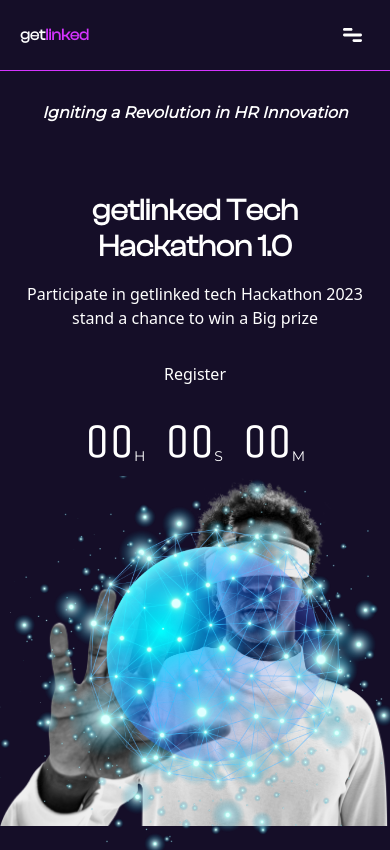
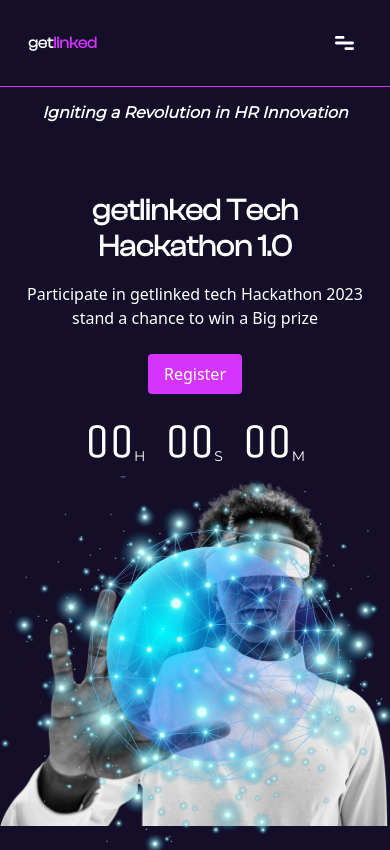
Before and after one commit to t-bello7/getlinked, a React (Vite) app: page / in a window 390 px wide. Shown: the top 850 px of the page. Built offline with nearby package versions, Linux system fonts and the light colour scheme.

Commit message:
ui: style navbar in mobile view

```diff
--- a/src/components/Navbar.jsx
+++ b/src/components/Navbar.jsx
@@ -4,6 +4,7 @@
 import { ScrollToPlugin } from 'gsap/ScrollToPlugin'
 import Button from './atoms/Button';
 import MenuIcon from '../assets/icons/menu-icon.svg'
+import CloseIcon from "../assets/icons/close-icon.svg"
 
 const navlinks = [
   {
@@ -13,20 +14,20 @@
 ]
 const Navbar = ({scrollRoutes}) => {
   const [navOpen, setNavOpen] = useState(false);
-  const navRef = useRef(null)
   const handleScroll = (event) => {
+    setNavOpen(!navOpen)
     gsap.registerPlugin(ScrollToPlugin)
     gsap.to(window, {duration: 1, scrollTo: scrollRoutes[event.target.dataset.id].current});
   }
   return (
-    <div className={`bg-transparent border-b border-b-lightPurple p-5 z-10 fixed container mx-auto flex justify-between items-center md:justify-start md:gap-10`}>
+    <div className={`bg-transparent border-b border-b-lightPurple p-7 z-10 fixed container mx-auto flex justify-between items-center md:justify-start md:gap-10`}>
       <div className="font-clashDisplay font-bold">
         <span className='font-bold text-white'>get</span><span className='text-lightPurple'>linked</span>
       </div>
-      <div className="navlinks flex items-center gap-12 md:w-full">
-        <Button variant='icon' iconPath={MenuIcon} onClick={() => setNavOpen(!navOpen)}/>
-        <div className={navOpen? "h-fit p-5 shadow-md absolute top-0 left-0 w-full" : "hidden md:flex md:w-full md:justify-between"}>
-          <ul className='h-fit md:flex md:gap-4'>
+      <Button variant='icon' iconPath={MenuIcon} onClick={() => setNavOpen(!navOpen)}/>
+      <div className={`h-[60vh] p-12 absolute left-[50%] translate-x-[-50%] w-[90%] rounded-lg bg-darkBlue ${navOpen ? 'top-0' :'-top-[1000%]'}`} >
+          <Button variant='icon' iconPath={CloseIcon} onClick={() => setNavOpen(!navOpen)} extraStyle="float-right"/>
+          <ul className='h-fit my-12 md:flex md:gap-4'>
             <li className='mb-2 pt-2 pb-2' data-id="timeline" onClick={handleScroll}> Timeline </li>
             <li className='mb-2 pt-2 pb-2' data-id="overview" onClick={handleScroll}> Overview </li>
             <li className='mb-2 pt-2 pb-2' data-id="faq" onClick={handleScroll}> FAQs </li>
@@ -37,10 +38,9 @@
               </li>
               ))
             }
+            <Button name="Register"/>
           </ul>
-          <Button name="Register"/>
         </div>
-      </div>
     </div>
   );
 }
--- a/src/components/atoms/Button.jsx
+++ b/src/components/atoms/Button.jsx
@@ -4,20 +4,20 @@
     name,
     variant="button",
     iconPath="",
-    defaultStyle="cursor-pointer",
+    defaultStyle="cursor-pointer hover:outline",
     extraStyle,
     onClick
     }) => {
         switch (variant) {
             case "icon":
             return (
-            <button className={`${defaultStyle} p-2 rounded-sm z-50 md:hidden`} onClick={onClick}>
-                <img src={iconPath} alt={`${name}-icon`}/>
+            <button className={`p-2 rounded-sm md:hidden ${defaultStyle} ${extraStyle}`} onClick={onClick}>
+                <img src={iconPath} alt={`${name}-icon`} className="hover:scale-125"/>
             </button>)
 
             default:
                 return (
-            <button className={`bg-${bgColor} text-${color} py-2 px-4 rounded hover:bg-blue-300 capitalize ${defaultStyle} ${extraStyle}`} onClick={onClick}>
+            <button className={`py-2 px-4 rounded hover:bg-blue-300 capitalize bg-lightPurple text-${color}  ${defaultStyle} ${extraStyle}`} onClick={onClick}>
                 {name}
             </button>
         )
```
